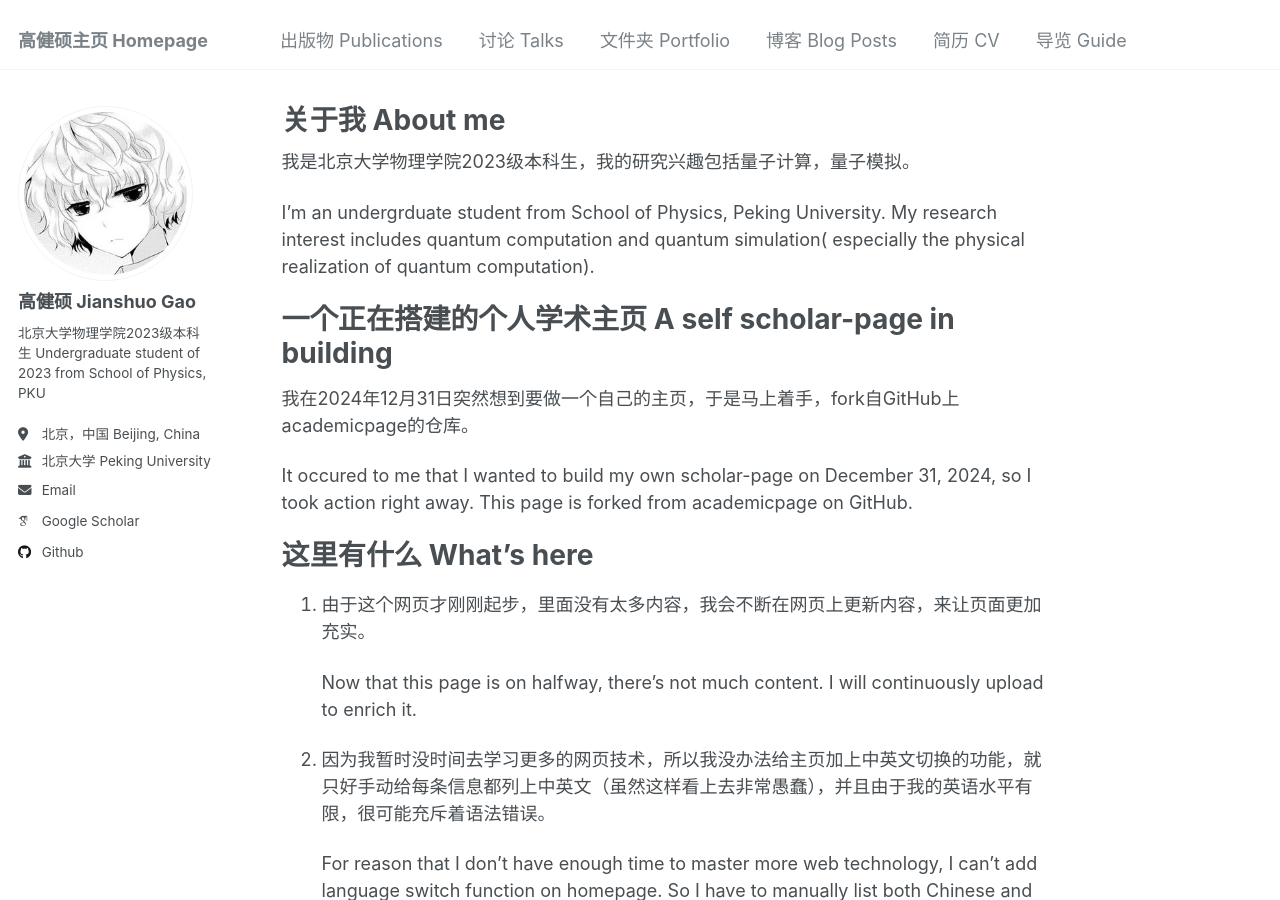
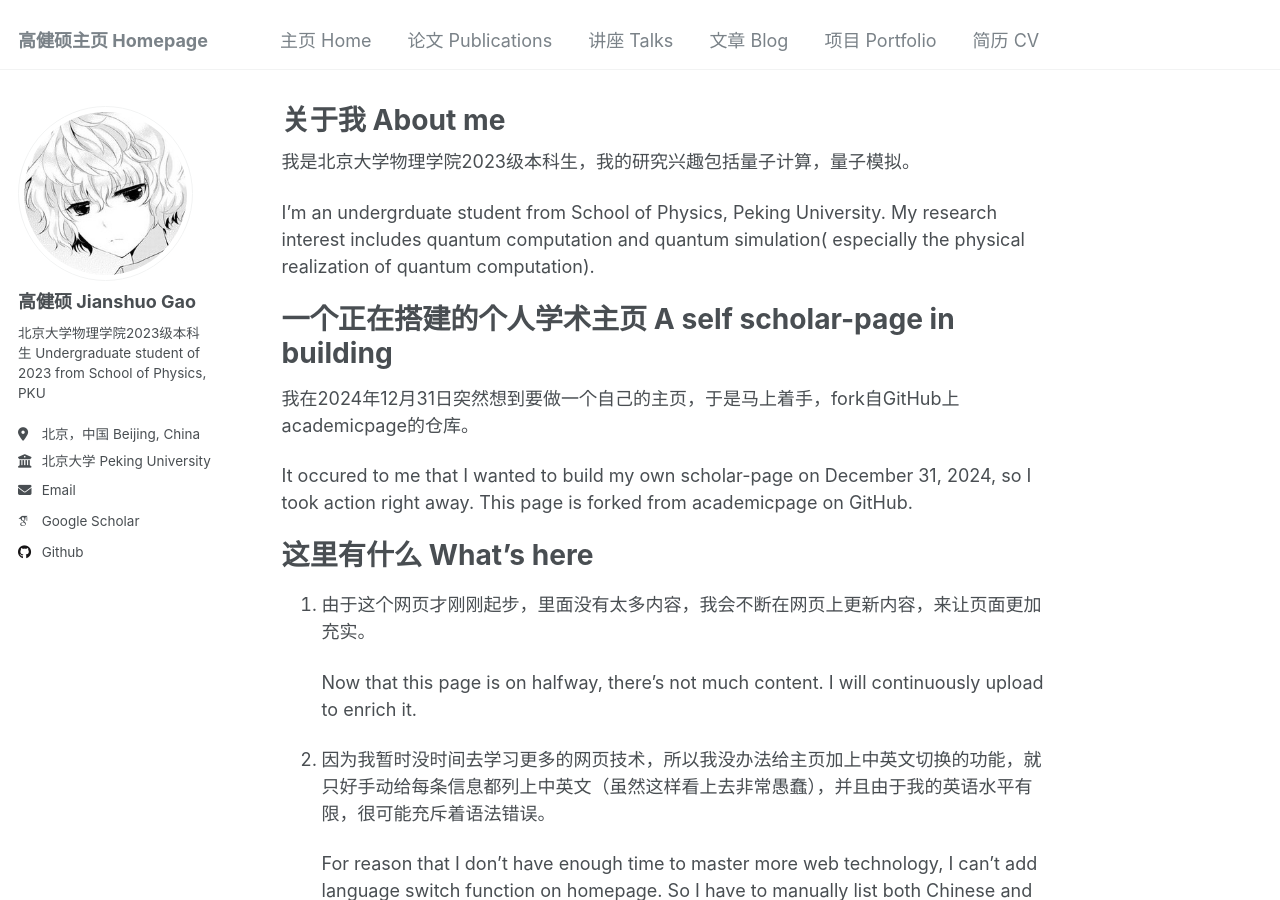
Before and after one commit to Townlin/townlin.github.io, a Jekyll site: the page built from _pages/about.md, in a window 1280 px wide and 900 px high. Built offline with Jekyll 4.4.1, drawn with Linux system fonts in a browser that asks for light colours; some web fonts are replaced.

Commit message:
Update navigation links and titRewrite navigation menules

```diff
--- a/_data/navigation.yml
+++ b/_data/navigation.yml
@@ -5,23 +5,17 @@
 # prevent it from being included in the site.
 
 main:
-  - title: "出版物 Publications"
+  - title: "主页 Home"
+    url: /
+  - title: "论文 Publications"
     url: /publications/
-
-  - title: "讨论 Talks"
+  - title: "讲座 Talks"
     url: /talks/
-
- # - title: "授课 Teaching"
- #   url: /teaching/
-
-  - title: "文件夹 Portfolio"
+  # - title: "授课 Teaching"
+  #   url: /teaching/
+  - title: "文章 Blog"
+    url: /year-archive/
+  - title: "项目 Portfolio"
     url: /portfolio/
-
-  - title: "博客 Blog Posts"
-    url: /year-archive/
-
   - title: "简历 CV"
     url: /cv/
-
-  - title: "导览 Guide"
-    url: /markdown/
```
